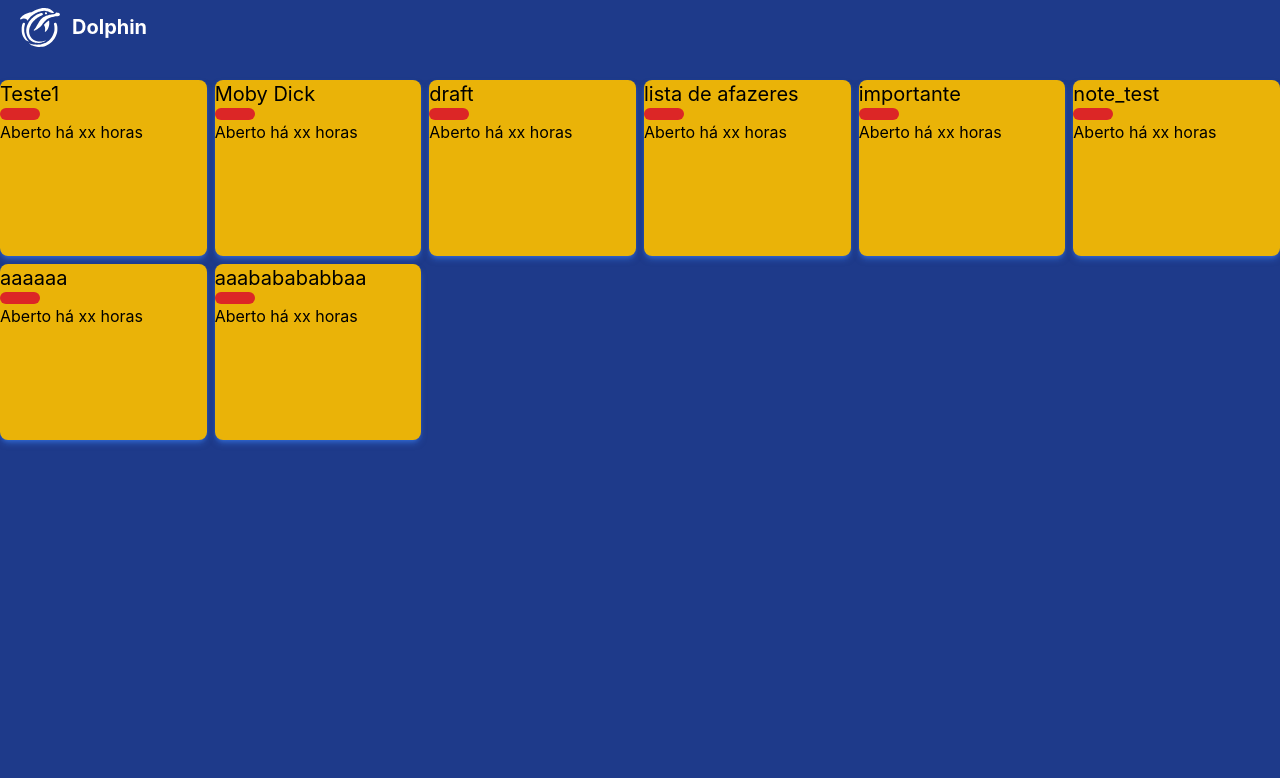
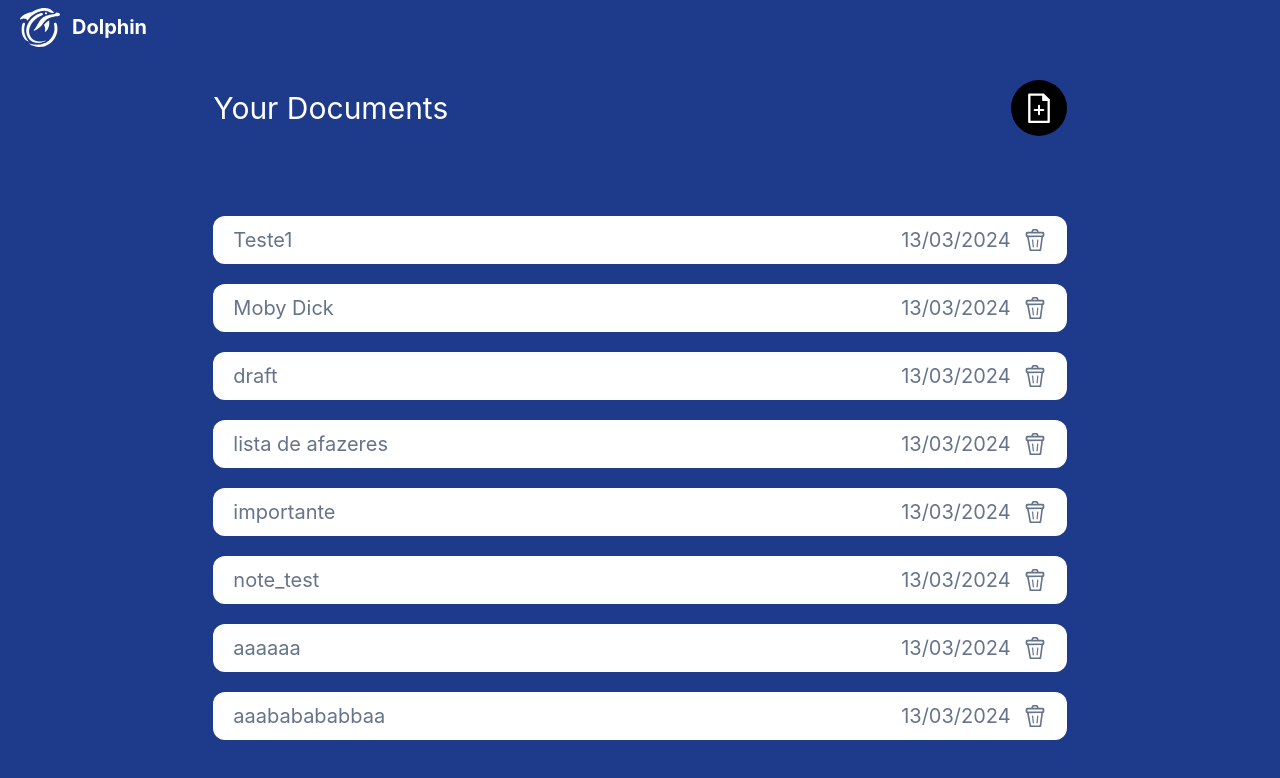
Before and after one commit to hsm-gustavo/Dolphin_front, a React (Create React App) app: page /menu in a window 1280 px wide. Shown: the top 778 px of the page. Built offline with nearby package versions, Linux system fonts and the light colour scheme.

Commit message:
fix: changed Menu to Dashboard, changed dashboard to be closer to the prototype, recreated Noteblock component

```diff
--- a/src/components/Noteblock.js
+++ b/src/components/Noteblock.js
@@ -1,13 +1,15 @@
-const Noteblock = ({title}) => {
-    return(
-        <div className="h-44 bg-yellow-500 rounded-lg shadow-md shadow-blue-500/50">
-            <div id="title">
-                <p className="text-xl">{title}</p>
-                <div className="bg-red-600 h-3 w-10 rounded-xl"/>
-                <p>Aberto há xx horas</p>
-            </div>
-        </div>
-    );
-}
+import bin from "../assets/bin.svg";
+
+const Noteblock = ({ title, date }) => {
+  return (
+    <div className="bg-white flex flex-row justify-between items-center w-8/12 rounded-xl mb-5">
+      <p className="text-xl text-slate-500 ml-5">{title}</p>
+      <div className="flex flex-row justify-between items-center mr-2">
+        <p className="text-xl text-slate-500">{date}</p>
+        <img src={bin} alt="bin" className="w-12" />
+      </div>
+    </div>
+  );
+};
 
 export default Noteblock;
--- a/src/index.js
+++ b/src/index.js
@@ -7,9 +7,9 @@ import Error from "./routes/Error";
 import reportWebVitals from "./reportWebVitals";
 import { createBrowserRouter, RouterProvider } from "react-router-dom";
 import Signup from "./routes/Signup";
-import Menu from "./routes/Menu";
 import NavbarWrapper from "./components/NavbarWrapper";
 import EditorPage from "./routes/EditorPage";
+import Dashboard from "./routes/Dashboard";
 
 const loadingMarkup = (
   <div className="flex h-screen w-full items-center justify-center">
@@ -27,7 +27,7 @@ const router = createBrowserRouter([
       { path: "/login", element: <Login /> },
       { path: "/signup", element: <Signup /> },
       { path: "/editor", element: <EditorPage />},
-      { path: "/menu", element: <Menu />},
+      { path: "/menu", element: <Dashboard />},
       //{ path: "/editor/:id", element: <EditorPage />}
     ],
   },
--- /dev/null
+++ b/src/routes/Dashboard.js
@@ -0,0 +1,42 @@
+import Noteblock from "../components/Noteblock";
+import { Link } from "react-router-dom";
+import add from "../assets/add.svg";
+
+const Dashboard = () => {
+  const usernotes = [
+    { id: 1, title: "Teste1", date: "13/03/2024" },
+    { id: 2, title: "Moby Dick", date: "13/03/2024" },
+    { id: 3, title: "draft", date: "13/03/2024" },
+    { id: 4, title: "lista de afazeres", date: "13/03/2024" },
+    { id: 5, title: "importante", date: "13/03/2024" },
+    { id: 6, title: "note_test", date: "13/03/2024" },
+    { id: 7, title: "aaaaaa", date: "13/03/2024" },
+    { id: 8, title: "aaababababbaa", date: "13/03/2024" }
+  ]; //Get notes id from api
+
+  return (
+    <div className="h-screen bg-blue-900 pt-20 flex flex-col items-center overflow-y-scroll">
+      <div className="flex flex-row justify-between items-center mb-20 w-8/12">
+        <h1 className="text-3xl text-white">Your Documents</h1>
+        <button
+          className="rounded-full p-2 transition duration-300 ease-in-out bg-black py-2 text-white hover:bg-slate-900"
+          title="Create new document"
+        >
+          <Link to={"/editor"}>
+            <img src={add} alt="add document" className="w-10" />
+          </Link>
+        </button>
+      </div>
+      {/* Every note is a react router dom link to their editor */}
+      {usernotes.length > 0 ? (
+        usernotes.map((note) => (
+          <Noteblock key={note.id} title={note.title} date={note.date} />
+        ))
+      ) : (
+        <p className="text-xl text-white">You don't have any documents</p>
+      )}
+    </div>
+  );
+};
+
+export default Dashboard;
--- a/src/routes/Menu.js
+++ /dev/null
@@ -1,31 +0,0 @@
-import React from "react";
-import Noteblock from "../components/Noteblock";
-import { Link } from "react-router-dom";
-
-const Menu = () => {
-    const usernotes = [
-        {id:1, title: "Teste1"},
-        {id:2, title:"Moby Dick"},
-        {id:3, title:"draft"},
-        {id:4, title:"lista de afazeres"},
-        {id:5, title:"importante"},
-        {id:6, title:"note_test"},
-        {id:7, title:"aaaaaa"},
-        {id:8, title:"aaababababbaa"},
-    ];//Get notes id from api
-
-    return(
-        <>
-            <div className="h-screen bg-blue-900 pt-20">
-                <div className="grid grid-cols-6 gap-2">
-                    {
-                    usernotes.map((note) => (<Link to={`/editor/${note.id}`}><Noteblock noteid={note.id} title={note.title}/></Link>))
-                    }
-                </div>
-            </div>
-
-        </>
-    );
-}
-
-export default Menu;
```
Also changed, not shown: src/assets/add.svg (added), src/assets/bin.svg (added).
